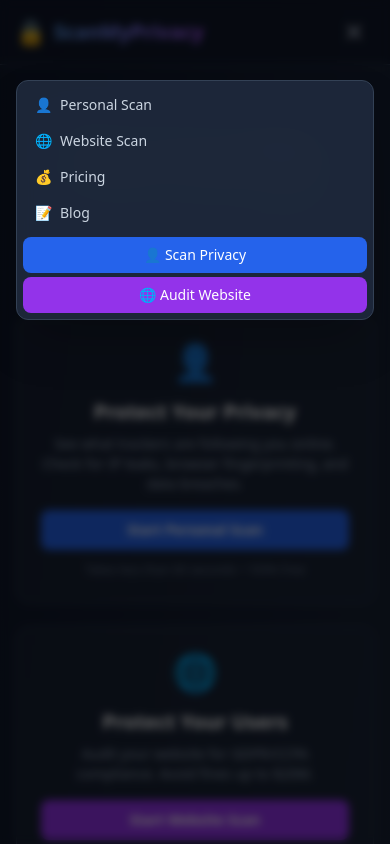
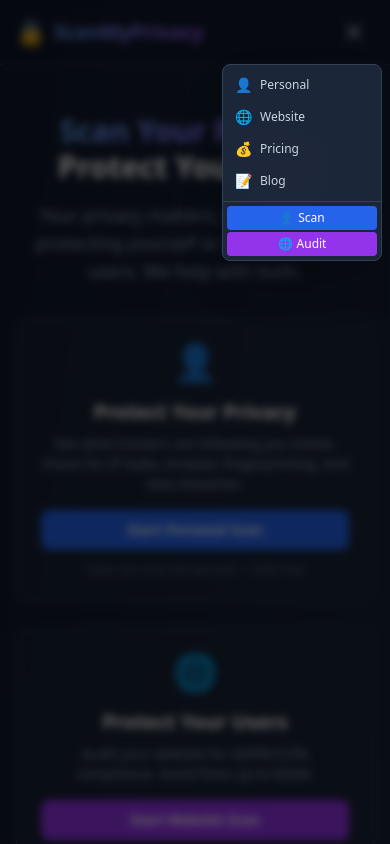
Before and after one commit to e46dream/scanmyprivacy, a Next.js app: page / in a window 390 px wide. Both pictures are taken after a click on the button "Toggle menu". Shown: the top 844 px of the page. Built offline with nearby package versions, Linux system fonts and the light colour scheme.

Commit message:
[BACKUP-021] Ultra-compact floating menu implemented
Timestamp: 2026-04-04 13:04:38

```diff
--- a/components/Navigation.tsx
+++ b/components/Navigation.tsx
@@ -127,61 +127,61 @@ export default function Navigation() {
           />
 
           {/* Floating Menu */}
-          <div className="fixed inset-x-4 top-20 md:hidden z-50 pointer-events-none">
-            <div className="bg-slate-800/95 backdrop-blur-xl border border-slate-700 rounded-xl shadow-2xl pointer-events-auto max-w-sm mx-auto">
+          <div className="fixed right-2 top-16 md:hidden z-50">
+            <div className="bg-slate-800/95 backdrop-blur-xl border border-slate-700 rounded-lg shadow-2xl min-w-[160px]">
               {/* Menu Items */}
-              <div className="p-1.5">
+              <div className="py-1">
                 <Link
                   href="/personal"
                   onClick={closeMenu}
-                  className="flex items-center space-x-2 px-3 py-2 text-sm font-medium text-slate-300 hover:text-white hover:bg-slate-700 rounded-lg transition-colors"
+                  className="flex items-center space-x-2 px-3 py-1.5 text-xs font-medium text-slate-300 hover:text-white hover:bg-slate-700 transition-colors"
                 >
-                  <span>👤</span>
-                  <span>Personal Scan</span>
+                  <span className="text-sm">👤</span>
+                  <span>Personal</span>
                 </Link>
                 <Link
                   href="/website"
                   onClick={closeMenu}
-                  className="flex items-center space-x-2 px-3 py-2 text-sm font-medium text-slate-300 hover:text-white hover:bg-slate-700 rounded-lg transition-colors"
+                  className="flex items-center space-x-2 px-3 py-1.5 text-xs font-medium text-slate-300 hover:text-white hover:bg-slate-700 transition-colors"
                 >
-                  <span>🌐</span>
-                  <span>Website Scan</span>
+                  <span className="text-sm">🌐</span>
+                  <span>Website</span>
                 </Link>
                 <Link
                   href="/pricing"
                   onClick={closeMenu}
-                  className="flex items-center space-x-2 px-3 py-2 text-sm font-medium text-slate-300 hover:text-white hover:bg-slate-700 rounded-lg transition-colors"
+                  className="flex items-center space-x-2 px-3 py-1.5 text-xs font-medium text-slate-300 hover:text-white hover:bg-slate-700 transition-colors"
                 >
-                  <span>💰</span>
+                  <span className="text-sm">💰</span>
                   <span>Pricing</span>
                 </Link>
                 <Link
                   href="/blog"
                   onClick={closeMenu}
-                  className="flex items-center space-x-2 px-3 py-2 text-sm font-medium text-slate-300 hover:text-white hover:bg-slate-700 rounded-lg transition-colors"
+                  className="flex items-center space-x-2 px-3 py-1.5 text-xs font-medium text-slate-300 hover:text-white hover:bg-slate-700 transition-colors"
                 >
-                  <span>📝</span>
+                  <span className="text-sm">📝</span>
                   <span>Blog</span>
                 </Link>
               </div>
 
               {/* CTA Section */}
-              <div className="px-1.5 pb-1.5 space-y-1">
+              <div className="border-t border-slate-700 py-1 px-1 space-y-0.5">
                 <Link
                   href="/personal"
                   onClick={closeMenu}
-                  className="flex items-center justify-center space-x-1 w-full bg-blue-600 hover:bg-blue-700 text-white px-3 py-2 rounded-lg font-medium transition-colors text-sm"
+                  className="flex items-center justify-center space-x-1 w-full bg-blue-600 hover:bg-blue-700 text-white py-1 px-2 rounded font-medium transition-colors text-xs"
                 >
                   <span>👤</span>
-                  <span>Scan Privacy</span>
+                  <span>Scan</span>
                 </Link>
                 <Link
                   href="/website"
                   onClick={closeMenu}
-                  className="flex items-center justify-center space-x-1 w-full bg-purple-600 hover:bg-purple-700 text-white px-3 py-2 rounded-lg font-medium transition-colors text-sm"
+                  className="flex items-center justify-center space-x-1 w-full bg-purple-600 hover:bg-purple-700 text-white py-1 px-2 rounded font-medium transition-colors text-xs"
                 >
                   <span>🌐</span>
-                  <span>Audit Website</span>
+                  <span>Audit</span>
                 </Link>
               </div>
             </div>
```
Also changed, not shown: 1 other file (tests, documents, lock files or other folders).
